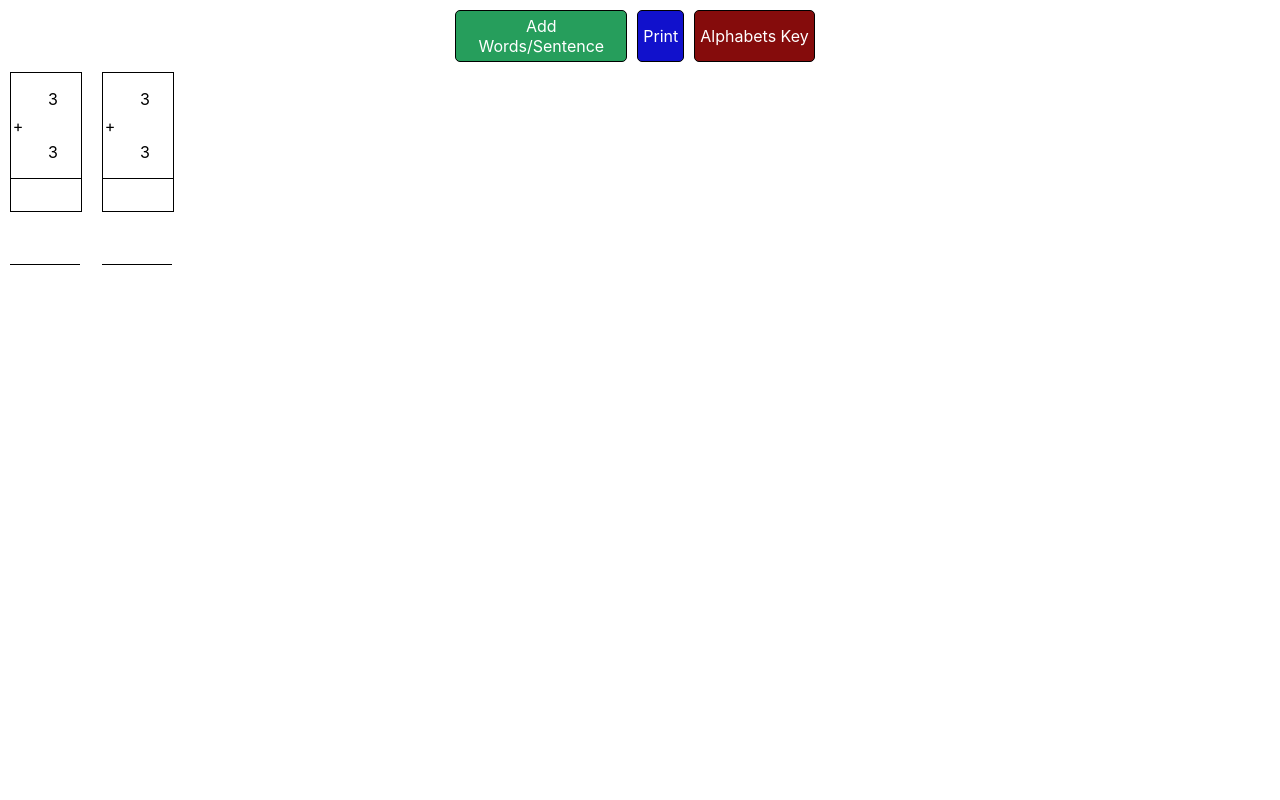
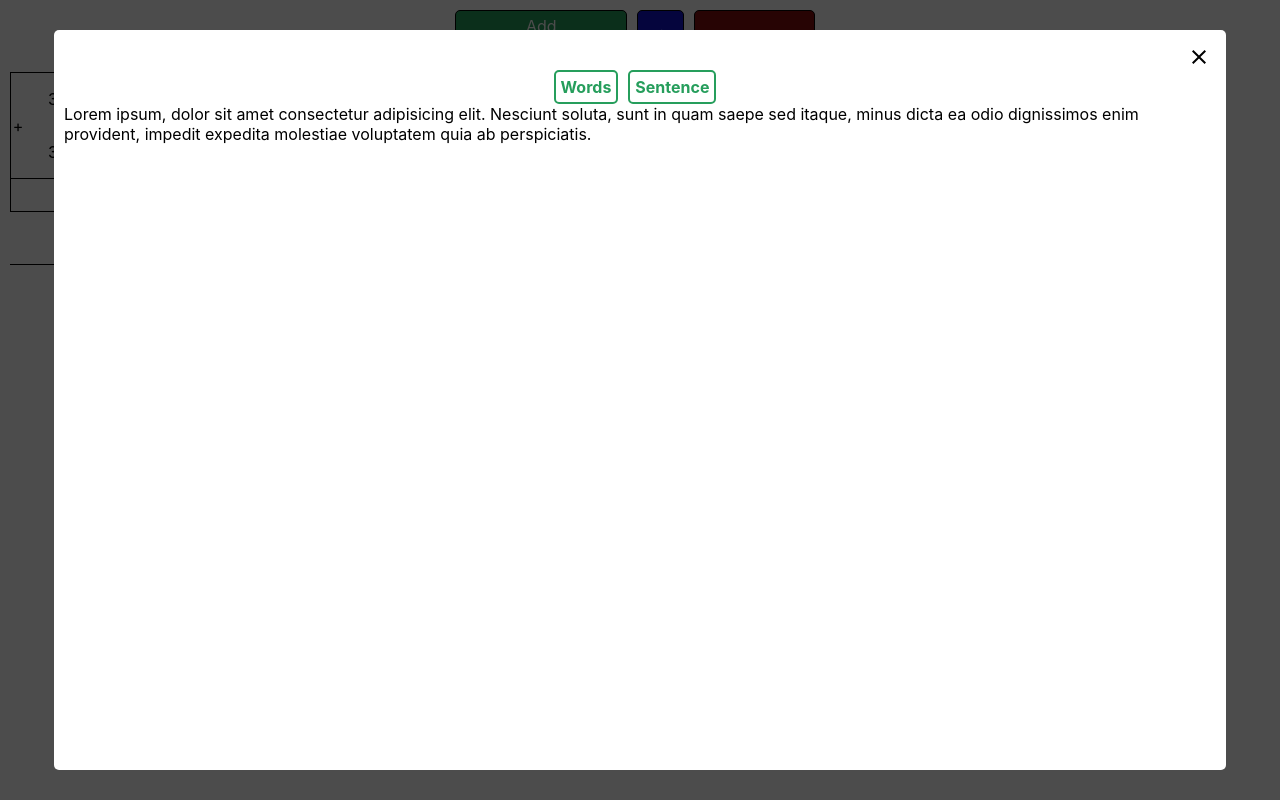
Before and after one commit to tsoogthoj/math-stick, a React (Create React App) app: page / in a window 1280 px wide. Built offline with nearby package versions, Linux system fonts and the light colour scheme.

Commit message:
added buttons to content and add contents

```diff
--- a/src/App.js
+++ b/src/App.js
@@ -5,8 +5,8 @@ import Modal from "./components/modal/modal"
 
 class App extends Component {
   state = {
-    modalOpen: false,
-    openedModal: "",
+    modalOpen: true,
+    openedModal: "add",
   }
 
   modalStatus = () => {
--- /dev/null
+++ b/src/components/addContent/addContent.css
@@ -0,0 +1,22 @@
+:root {
+    --button-primary-color: rgb(38, 158, 92);
+    --button-primary-color-1: rgb(49, 197, 116);
+}
+
+.addContent-header {
+    display: flex;
+    justify-content: center;
+    text-align: center;
+}
+
+.addContent-button {
+    border-color: var(--button-primary-color);
+    color: var(--button-primary-color);
+    border: 2px var(--button-primary-color) solid;
+    font-weight: bold;
+}
+
+.addContent-button:hover {
+    background: var(--button-primary-color);
+    color: white;
+}
--- a/src/components/addContent/addContent.jsx
+++ b/src/components/addContent/addContent.jsx
@@ -1,10 +1,20 @@
 import React, { Component } from 'react'
+import "./addContent.css"
+class AddContent extends Component {
+    state = {
+        addDisplay: "word",
+    }
 
-class AddContent extends Component {
     render() {
         return(
-            <div className="alphabet-wrapper">
-                Add Content
+            <div className="addContent-wrapper">
+                <div className="addContent-header">
+                    <div className="addContent-button button">Words</div>
+                    <div className="addContent-button button">Sentence</div>
+                </div>
+                <div className="addContent-content">
+                Lorem ipsum, dolor sit amet consectetur adipisicing elit. Nesciunt soluta, sunt in quam saepe sed itaque, minus dicta ea odio dignissimos enim provident, impedit expedita molestiae voluptatem quia ab perspiciatis.
+                </div>
             </div>
 
         )
```
Also changed, not shown: src/components/sentence/sentence.jsx (added), src/components/word/word.jsx (added).
